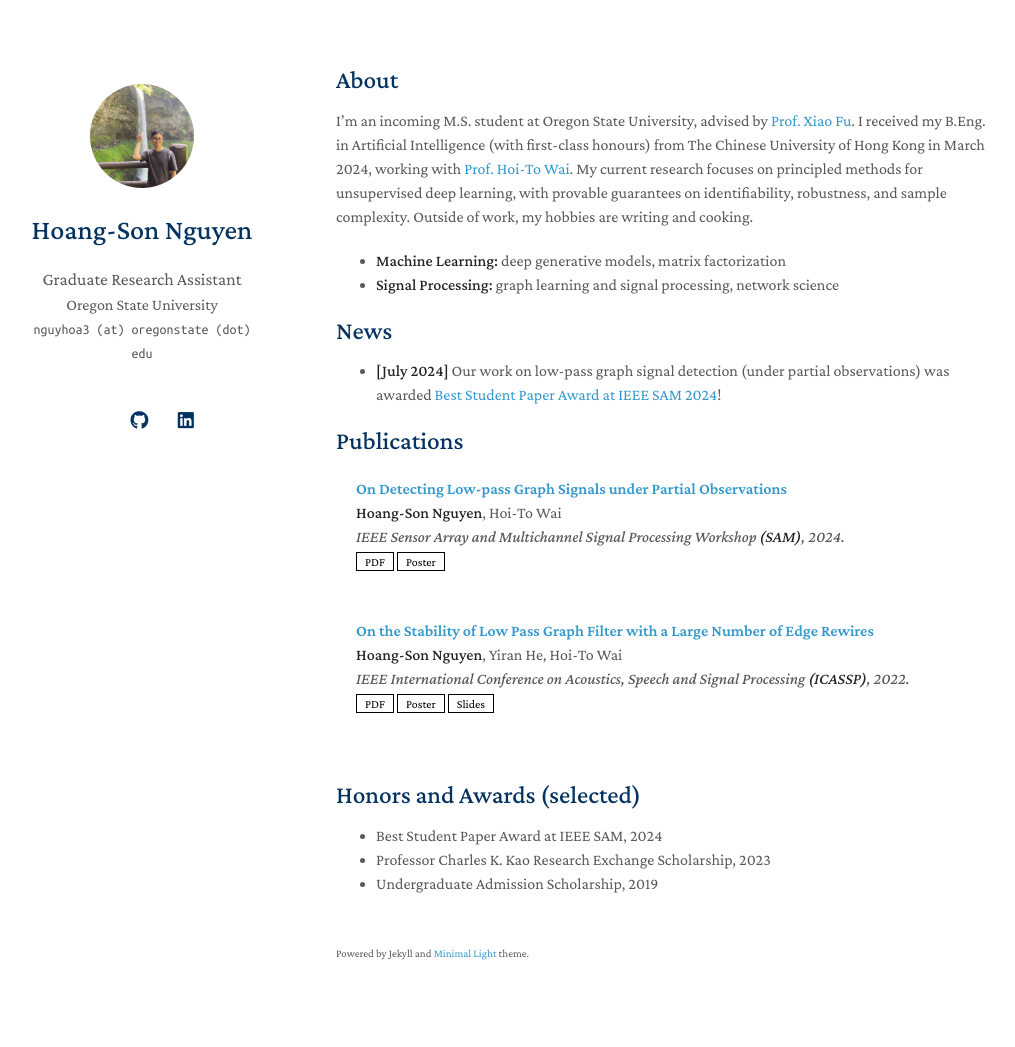
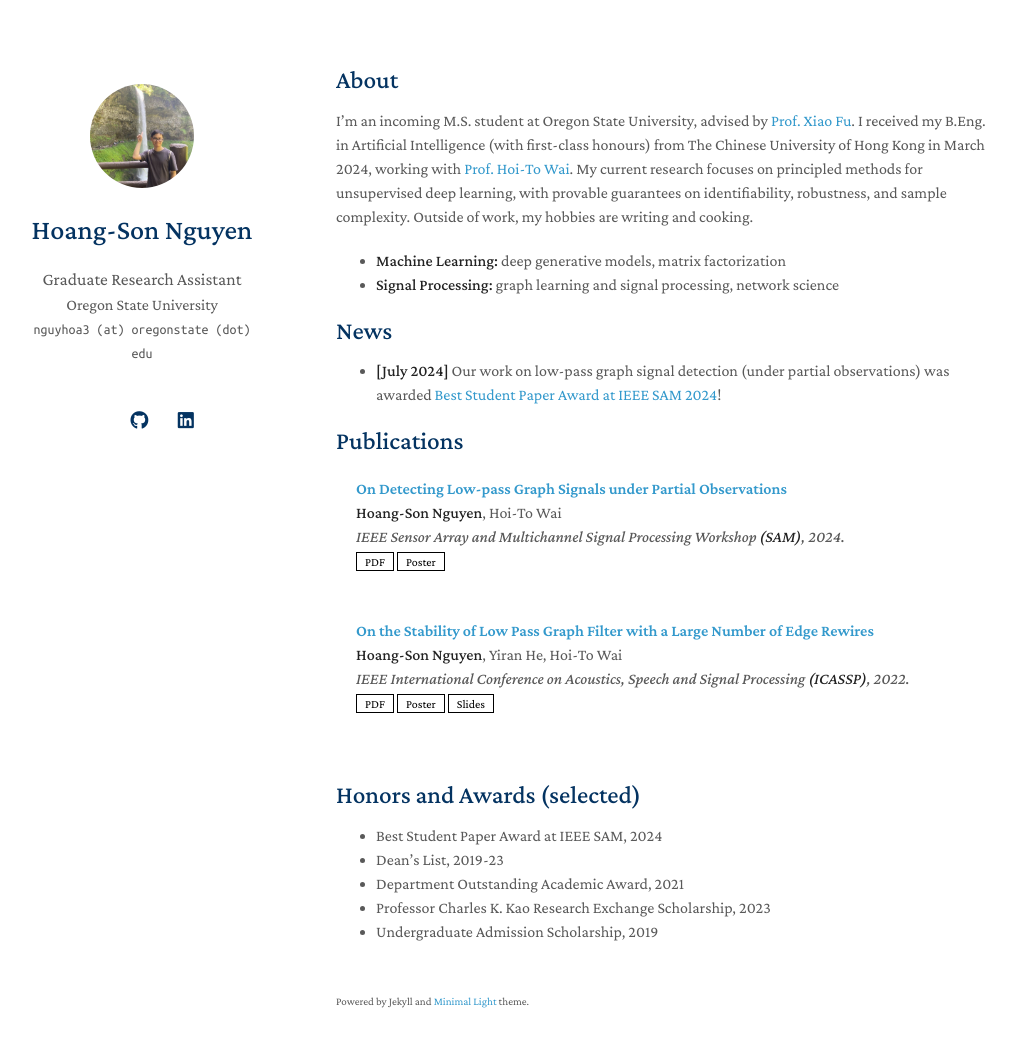
Before and after one commit to hsnguyen24/hsnguyen24.github.io, a Jekyll site: the page built from index.md, in a window 1280 px wide and 1082 px high. Shown: the top 1047 px of the window, without its empty margins (134-1149 px from the left). Built offline with Jekyll 4.4.1, drawn with Linux system fonts in a browser that asks for light colours; nearby versions of some CDN libraries; a style sheet for code colours, icons or effects is not loaded; our own code applies the rules of GitHub Pages for plain Markdown files.

Commit message:
Update index.md

```diff
--- a/index.md
+++ b/index.md
@@ -18,6 +18,8 @@ I'm an incoming M.S. student at Oregon State University, advised by [Prof. Xiao
 ## Honors and Awards (selected)
 
 - Best Student Paper Award at IEEE SAM, 2024
+- Dean's List, 2019-23
+- Department Outstanding Academic Award, 2021
 - Professor Charles K. Kao Research Exchange Scholarship, 2023
 - Undergraduate Admission Scholarship, 2019
 
```
